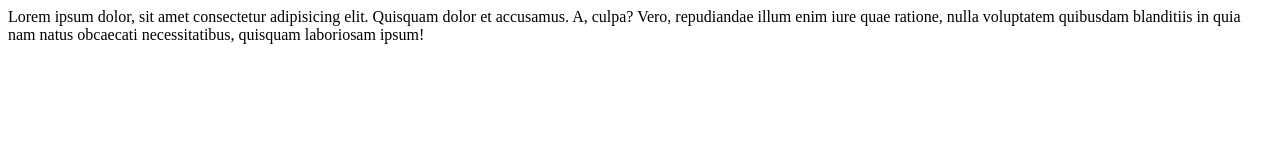
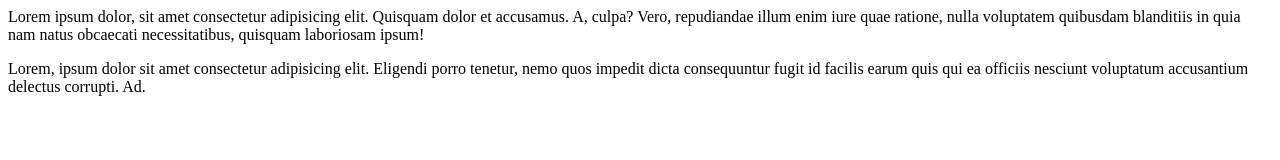
Before and after one commit to Vishnubansal51/git_repo, a plain HTML site: page index.html in a window 1280 px wide. Drawn offline with Linux system fonts and the light colour scheme.

Commit message:
add new feature

```diff
--- a/index.html
+++ b/index.html
@@ -1,3 +1,7 @@
 <p>
     Lorem ipsum dolor, sit amet consectetur adipisicing elit. Quisquam dolor et accusamus. A, culpa? Vero, repudiandae illum enim iure quae ratione, nulla voluptatem quibusdam blanditiis in quia nam natus obcaecati necessitatibus, quisquam laboriosam ipsum!
 </p>
+
+<p>
+    Lorem, ipsum dolor sit amet consectetur adipisicing elit. Eligendi porro tenetur, nemo quos impedit dicta consequuntur fugit id facilis earum quis qui ea officiis nesciunt voluptatum accusantium delectus corrupti. Ad.
+</p>
```
